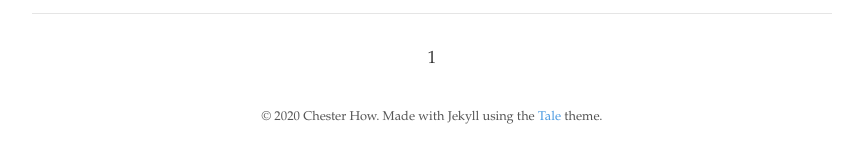
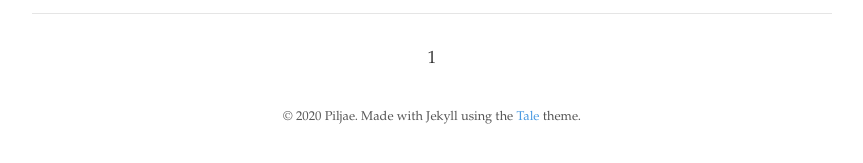
Before and after one commit to piljae0802/piljae0802.github.io, a Jekyll site: the page built from index.html, in a window 1280 px wide. Shown: the part 274-437 px from the top of the page, without its empty margins (208-1071 px from the left). Built offline with Jekyll 4.4.1, drawn with Linux system fonts in a browser that asks for light colours; the list of posts is cut into pages by our own code.

Commit message:
config change

```diff
--- a/_config.yml
+++ b/_config.yml
@@ -5,13 +5,13 @@ baseurl:        ""
 url:            "https://piljae.com"
 
 # Google Analytics
-google_analytics: UA—159928836-1
+google_analytics: UA-163103432-1
 
 # Author
 author:
-  name:         Chester How
-  url:          https://chester.how
-  email:        chesterhow@gmail.com
+  name:         Piljae
+  url:          https://piljae.com
+  email:        piljae0802@gmail.com
 
 # Build settings
 markdown:       kramdown
```
